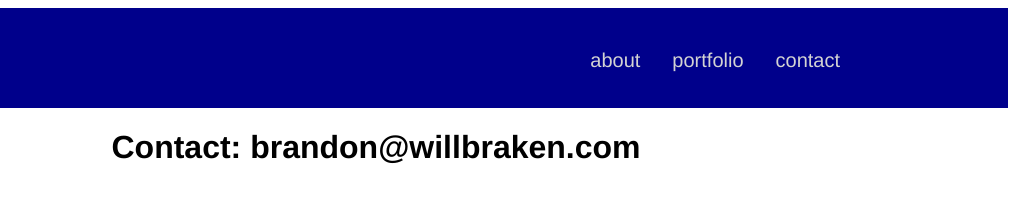
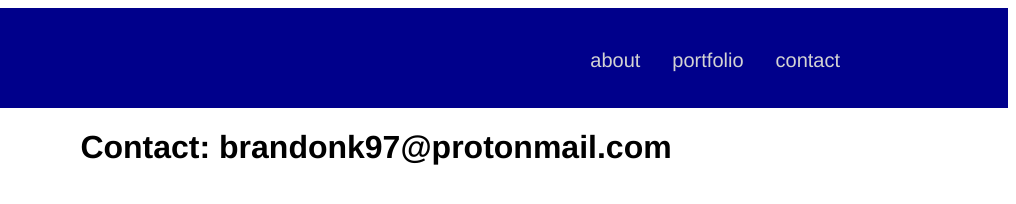
Before and after one commit to brandkdev/bkdev.io, a plain HTML site: page public_html/contact.html in a window 1280 px wide. Shown: the full height of the page, 264-1280 px from the left. Drawn offline with Linux system fonts and the light colour scheme.

Commit message:
update email

```diff
--- a/public_html/contact.html
+++ b/public_html/contact.html
@@ -17,7 +17,7 @@
             </div>
         </div>
 
-        <h1 id = "opensentence">Contact: brandon@willbraken.com</h1>
+        <h1 id = "opensentence">Contact: brandonk97@protonmail.com</h1>
 
     </body>
 </html>
```
